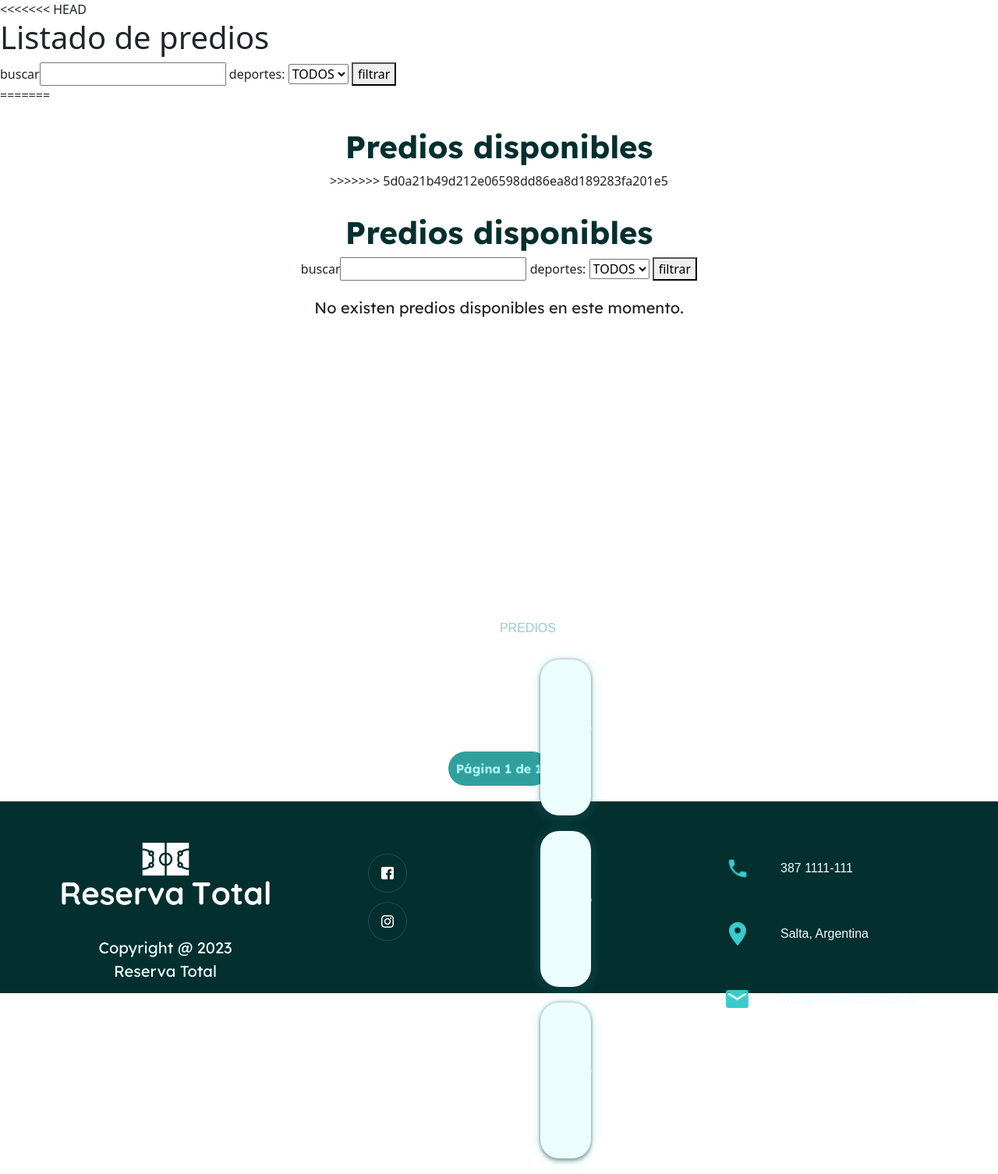
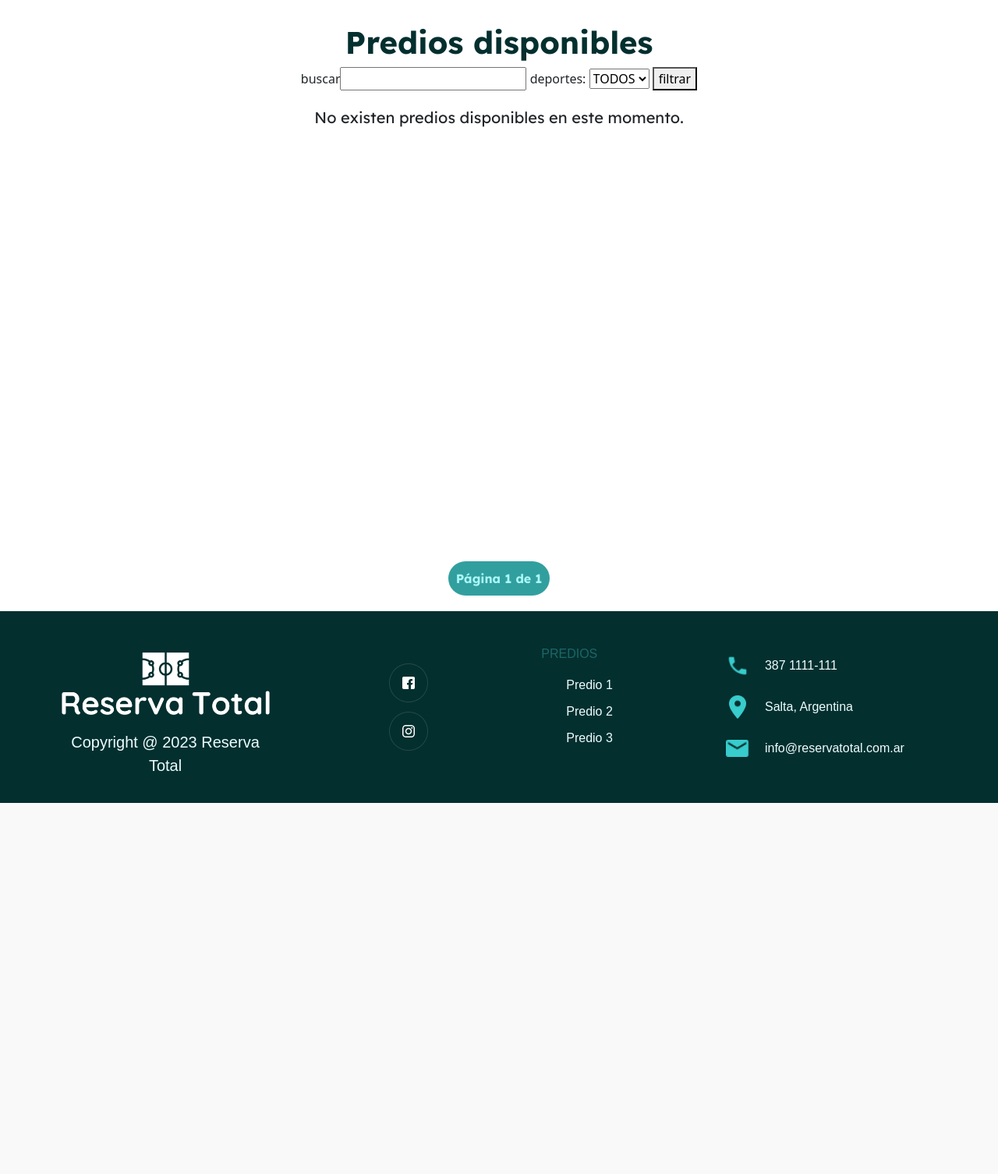
Before and after one commit to bj10asd/SoftwareCancha, a Django app: page /predios/ in a window 1280 px wide. Shown: the part 100-1606 px from the top of the page at 78% size. After the commit the page ends 1130 px from the top, so only its background shows below. Run offline with Django 4.2, Linux system fonts and the light colour scheme; data that the repository does not hold is empty; some web fonts are replaced.

Commit message:
Fixeando errores en vista de predios, minlength a contraseña en registro agregado

```diff
--- a/scalo/reservas/templates/auth/registrarse.html
+++ b/scalo/reservas/templates/auth/registrarse.html
@@ -37,10 +37,10 @@
                 <input type="email" name="email" id="email" placeholder="ejemplo@mail.com">
 
                 <label for="password">Contraseña</label>
-                <input type="password" name="password" id="password" placeholder="al menos 8 caracteres">
+                <input type="password" name="password" id="password" placeholder="al menos 8 caracteres" minlength="8">
 
                 <label for="password">Confirmar contraseña</label>
-                <input type="password" name="password2" id="password2" placeholder="al menos 8 caracteres">
+                <input type="password" name="password2" id="password2" placeholder="al menos 8 caracteres" minlength="8">
 
                 <button type="submit">Registrarse</button>
             </form>
--- a/scalo/reservas/templates/predios.html
+++ b/scalo/reservas/templates/predios.html
@@ -26,29 +26,7 @@
         {% endif %}
     {% endfor %}
 {% endif %}
-<<<<<<< HEAD
-<h1>Listado de predios</h1>
-<form action="{% url 'predios' %}" method="get">
-    {% csrf_token %}
-    buscar<input type="text" value="{{filtro_txt}}" id="filtro_txt" name="filtro_txt">
-    deportes:
-    <select name="fil_select" id="fil_select">
-        <option value="0"> TODOS</option>
-        {% for e in deportes %}
-            {% if fil_select == e.id %}
-                <option value="{{e.id}}" selected> {{e.descripcion}}</option>
-            {% else %}
-                <option value="{{e.id}}" >         {{e.descripcion}}</option>
-            {% endif %}
-        {% endfor %}
-    </select>
 
-    <button> filtrar</button>
-</form>
-=======
-<section class="predios">
-    <h1>Predios disponibles</h1>
->>>>>>> 5d0a21b49d212e06598dd86ea8d189283fa201e5
 <section class="predios">
     <h1>Predios disponibles</h1>
     <form action="{% url 'predios' %}" method="get">
```
